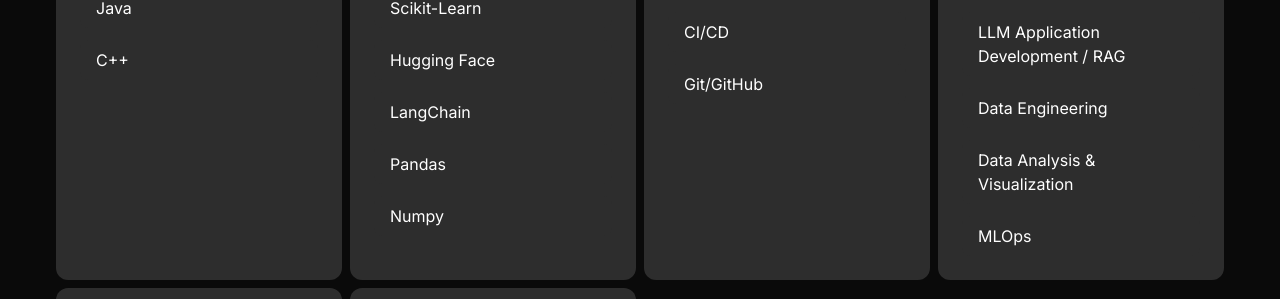
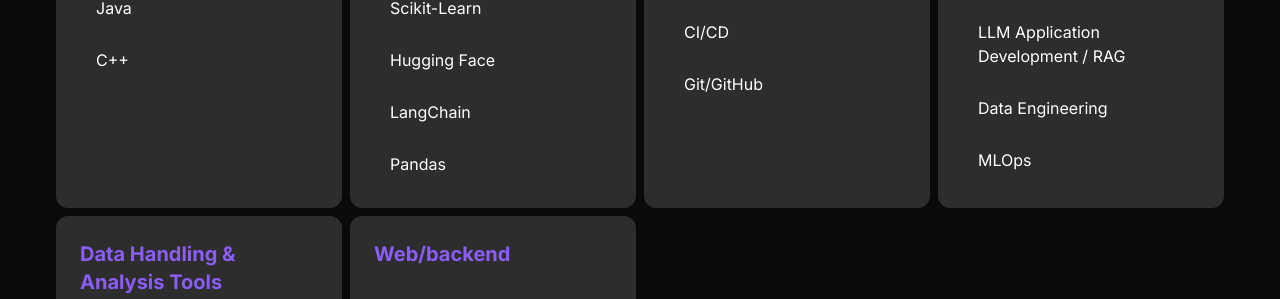
Before and after one commit to YoussefElBegirmy/Portfolio, a React (Vite) app: page / in a window 1280 px wide. Shown: the part 3875-4174 px from the top of the page. Built offline with nearby package versions, Linux system fonts and the light colour scheme.

Commit message:
Update skillsData.ts

```diff
--- a/src/data/skillsData.ts
+++ b/src/data/skillsData.ts
@@ -28,7 +28,6 @@ export const SkillsData: SkillCategory[] = [
       { name: 'Hugging Face', level: 85, experience: '3+ years' },
       { name: 'LangChain', level: 80, experience: '3+ years' },
       { name: 'Pandas', level: 80, experience: '3+ years' },
-      { name: 'Numpy', level: 80, experience: '3+ years' },
     ]
   },
   {
@@ -48,8 +47,7 @@ export const SkillsData: SkillCategory[] = [
       { name: 'Natural Language Processing', level: 85, experience: '5+ years' },
       { name: 'LLM Application Development / RAG', level: 80, experience: '4+ years' },
       { name: 'Data Engineering', level: 85, experience: '3+ years' },
-      { name: 'Data Analysis & Visualization', level: 85, experience: '3+ years' },
-      { name: 'MLOps', level: 85, experience: '3+ years' },
+      { name: 'MLOps', level: 85, experience: '3+ years' }
     ]
   },
     {
```
